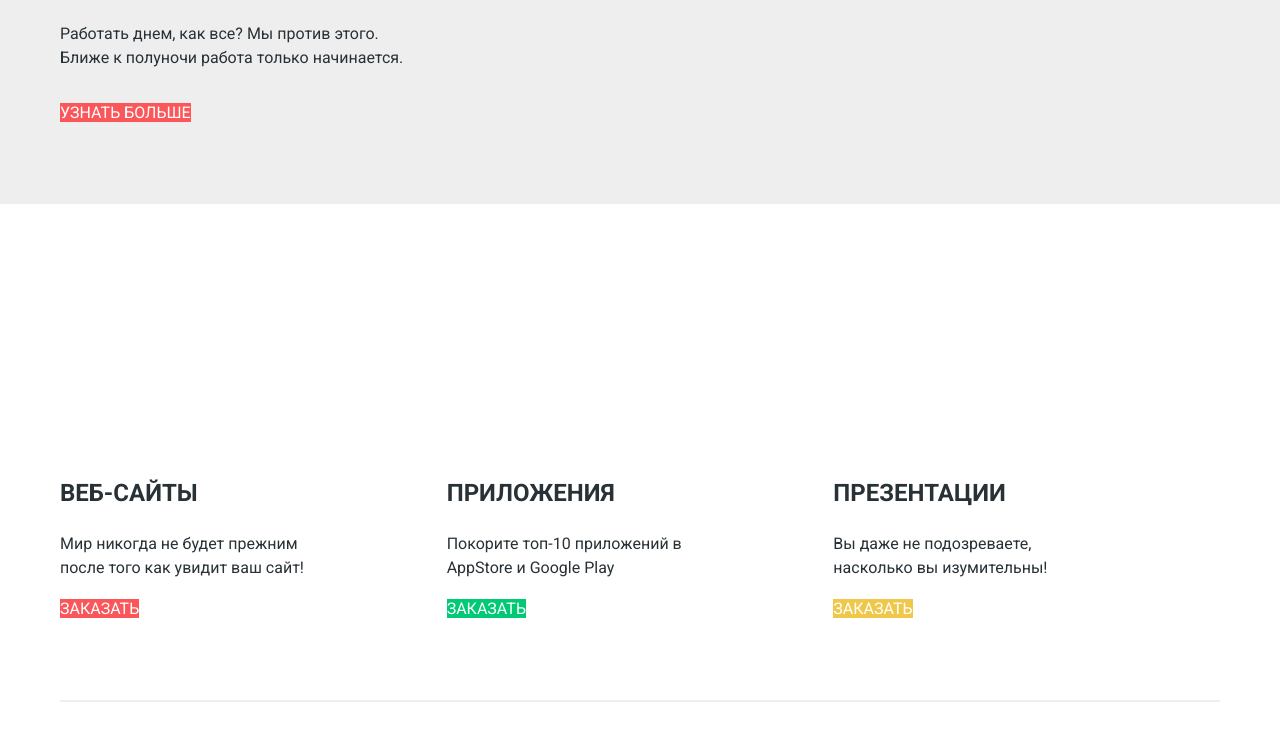
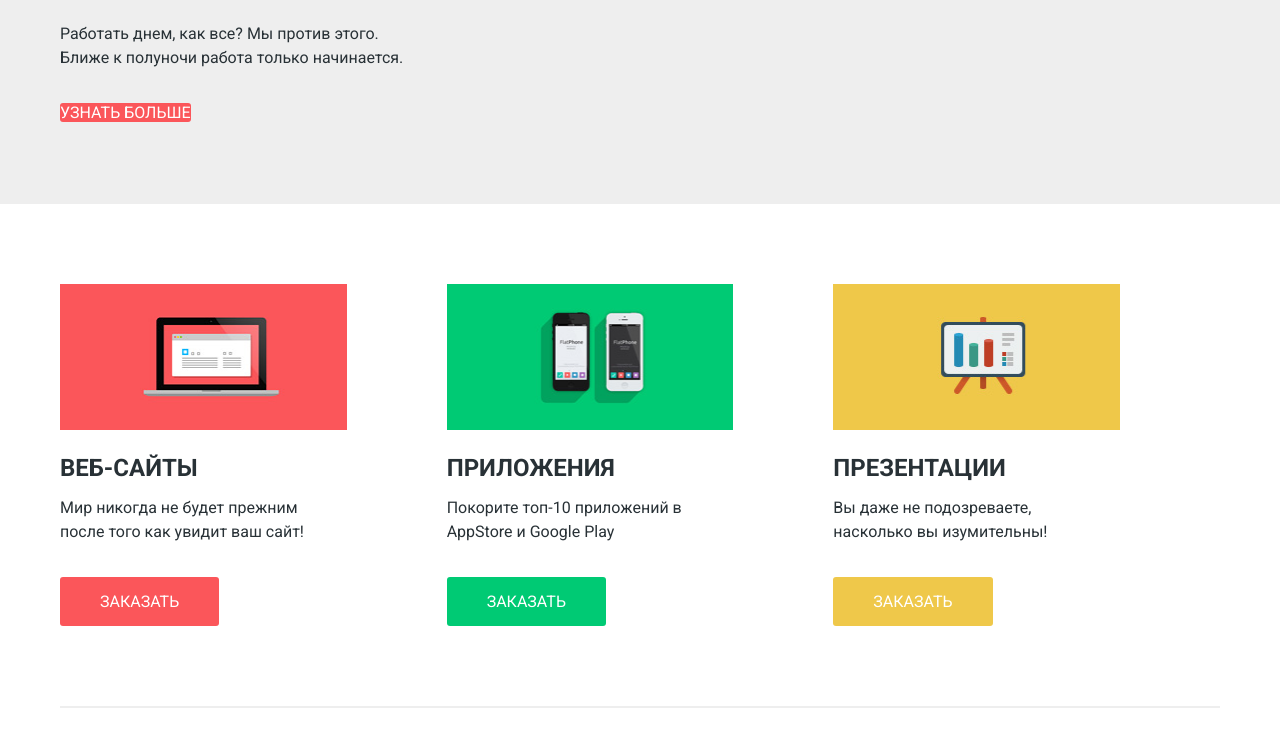
Before and after one commit to Kurapov75/876937-nerds, a plain HTML site: page index.html in a window 1280 px wide. Shown: the part 1069-1803 px from the top of the page. Drawn offline with Linux system fonts and the light colour scheme.

Commit message:
Стилизация блока преимуществ.
Фоновые изображения. Отступы. Кнопки.

```diff
--- a/css/style.css
+++ b/css/style.css
@@ -32,6 +32,7 @@
     text-transform: uppercase;
     background-color: #fb565a;
     border: none;
+    border-radius: 3px;
   }
 
   .button:hover,
@@ -166,21 +167,43 @@
   .advant-list {
     display: flex;
     padding-top: 80px;
-    padding-bottom: 80px;
+    padding-bottom: 93px;
     border-bottom: 2px solid #eee;
   }
 
   .advant-item {
     width: 300px;
     margin-right: 100px;
-    padding-top: 170px;
+    padding-top: 145px;
+  }
+
+  .advant-item:first-child {
+    background: url("../img/illustration-1.png") no-repeat;
+  }
+
+  .advant-item:nth-child(2) {
+    background: url("../img/illustration-2.png") no-repeat;
+  }
+
+  .advant-item:last-child {
+    background: url("../img/illustration-3.png") no-repeat;
   }
 
   .advant-item h3 {
+    margin-bottom: 13px;
     font-weight: 700;
     font-size: 24px;
     line-height: 30px;
     text-transform: uppercase;
+  }
+
+  .advant-item p {
+    margin-top: 0;
+    margin-bottom: 45px;
+  }
+
+  .advant-item .button {
+    padding: 15px 40px;
   }
 
   .btn-green {
```
